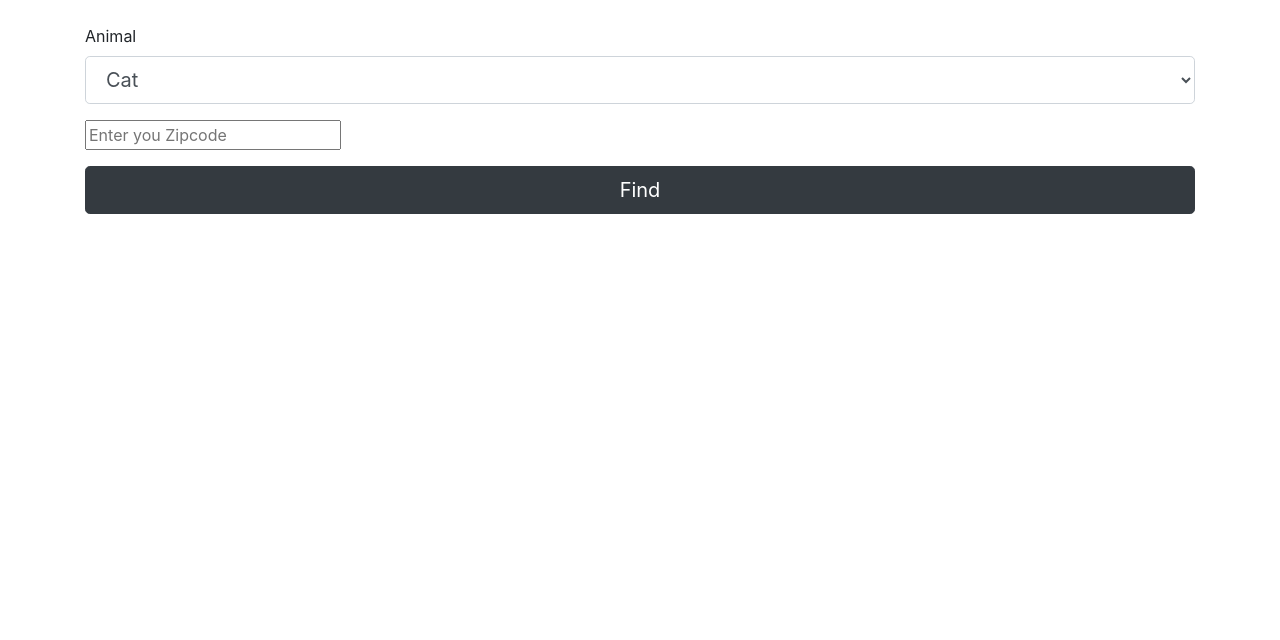
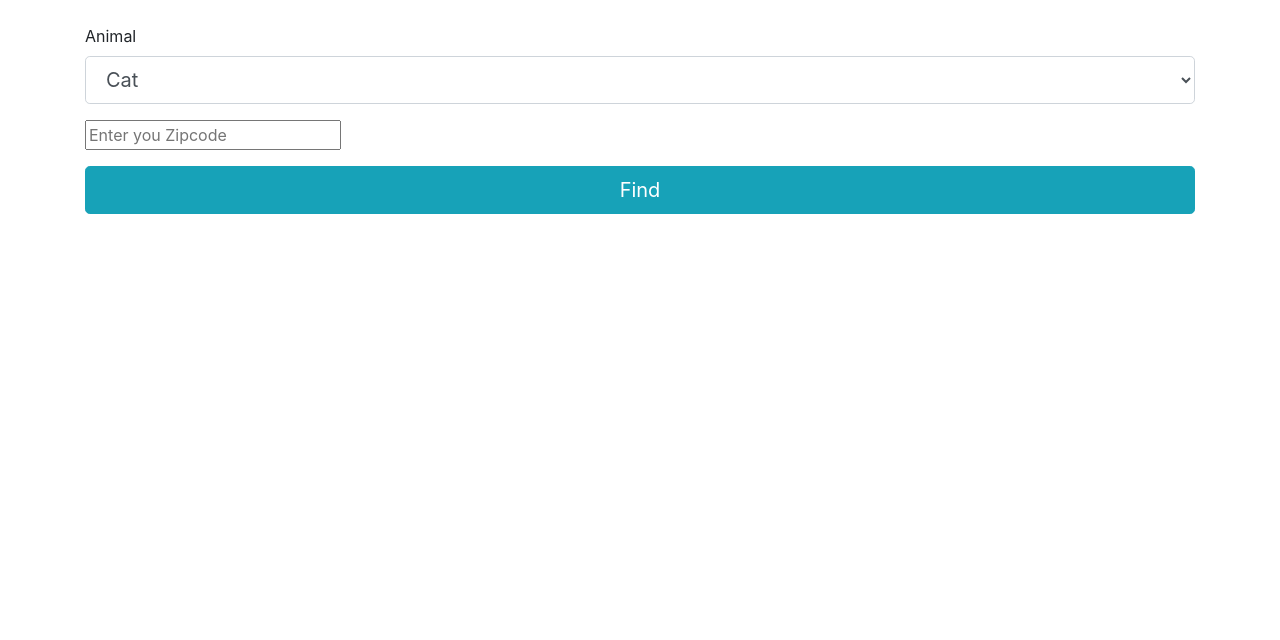
Before and after one commit to petercr/find-a-pet, a website: page dist/index.html in a window 1280 px wide. Shown: the part 160-800 px from the top of the page. Drawn offline with nearby package versions, Linux system fonts and the light colour scheme.

Commit message:
parcel.js run && build files

```diff
--- a/dist/index.html
+++ b/dist/index.html
@@ -1 +1 @@
-<!DOCTYPE html><html lang="en"> <head> <meta charset="UTF-8"> <meta name="viewport" content="width=device-width, initial-scale=1.0"> <meta http-equiv="X-UA-Compatible" content="ie=edge"> <title>Find a Pet</title> <link rel="stylesheet" href="https://stackpath.bootstrapcdn.com/bootstrap/4.1.2/css/bootstrap.min.css" integrity="sha384-Smlep5jCw/wG7hdkwQ/Z5nLIefveQRIY9nfy6xoR1uRYBtpZgI6339F5dgvm/e9B" crossorigin="anonymous"> </head> <body> <header class="bg-light text-center mb-4 p-3"> <img src="/if_t9dog1_trans_16577.6a18531a.png" alt="Cute lion picture"> </header> <div class="container"> <form id="pet-form"> <div class="form-group"> <label for="animal">Animal</label> <select id="animal" class="form-control form-control-lg mb-3"> <option value="cat">Cat</option> <option value="dog">Dog</option> <option value="bird">Bird</option> <option value="smallfurry">Small Furry</option> </select> <input type="text" id="zip" class="form-control-form-control-lg" placeholder="Enter you Zipcode"> <input type="submit" value="Find" class="btn btn-dark btn-lg btn-block mt-3"> </div> </form> <div id="results"></div> </div> <script src="/main.2e1de476.js"></script> </body> </html>
+<!DOCTYPE html><html lang="en"> <head> <meta charset="UTF-8"> <meta name="viewport" content="width=device-width, initial-scale=1.0"> <meta http-equiv="X-UA-Compatible" content="ie=edge"> <title>Find a Pet</title> <link rel="stylesheet" href="https://stackpath.bootstrapcdn.com/bootstrap/4.1.2/css/bootstrap.min.css" integrity="sha384-Smlep5jCw/wG7hdkwQ/Z5nLIefveQRIY9nfy6xoR1uRYBtpZgI6339F5dgvm/e9B" crossorigin="anonymous"> </head> <body> <header class="bg-primary text-center mb-4 p-3"> <img src="/if_t9dog1_trans_16577.6a18531a.png" alt="Cute lion picture"> </header> <div class="container"> <form id="pet-form"> <div class="form-group"> <label for="animal">Animal</label> <select id="animal" class="form-control form-control-lg mb-3"> <option value="cat">Cat</option> <option value="dog">Dog</option> <option value="bird">Bird</option> <option value="smallfurry">Small Furry</option> <option value="barnyard">Barnyard</option> </select> <input type="text" id="zip" class="form-control-form-control-lg" placeholder="Enter you Zipcode"> <input type="submit" value="Find" class="btn btn-info btn-lg btn-block mt-3"> </div> </form> <div id="results"></div> </div> <script src="/main.2e1de476.js"></script> </body> </html>
```
Also changed, not shown: 2 other files.
